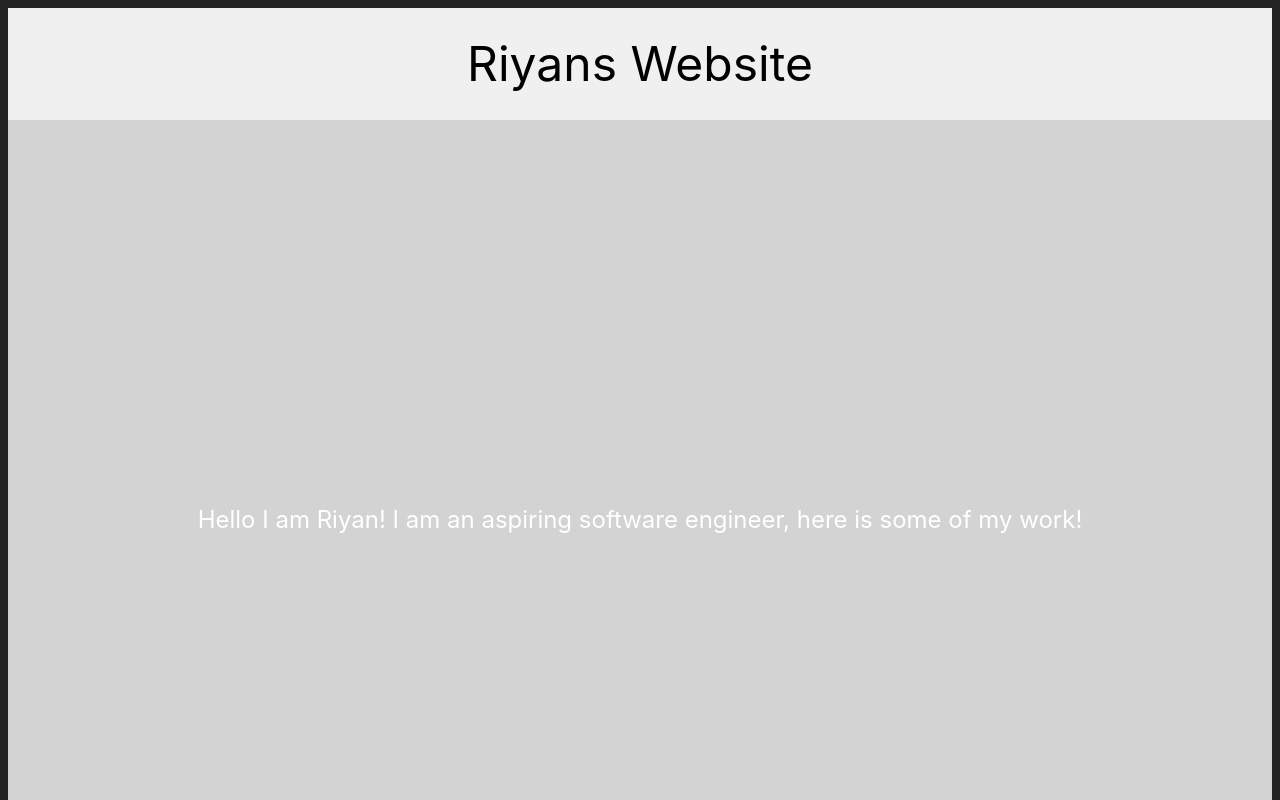
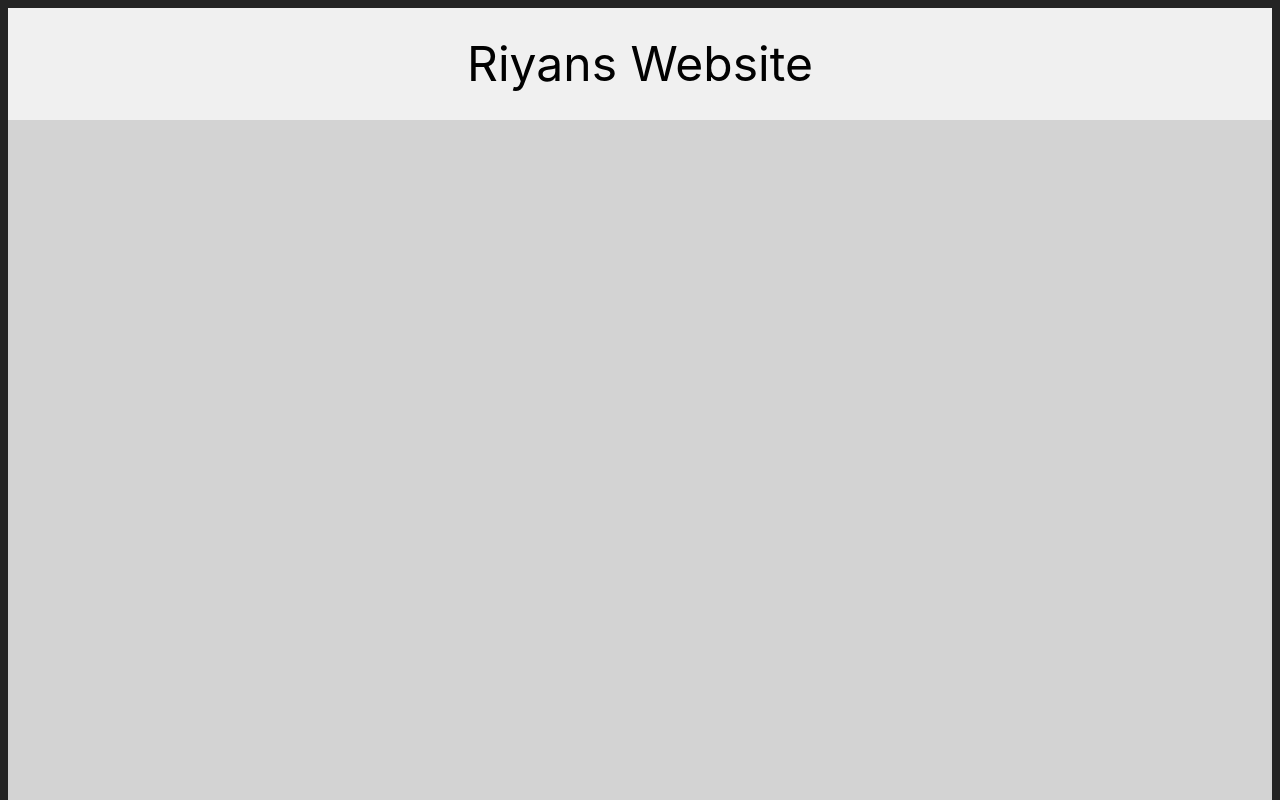
Before and after one commit to RiMustafa/personal_website, a React (Vite) app: page / in a window 1280 px wide. Shown: the top 800 px of the page. Built offline with nearby package versions, Linux system fonts and the light colour scheme.

Commit message:
feat: view

```diff
--- a/src/App.css
+++ b/src/App.css
@@ -8,13 +8,13 @@
 .section {
   height: 100vh;
   display: flex;
-  justify-content: center;
-  align-items: center;
+  justify-content: left;
+  align-items: last baseline;
   font-size: 24px;
   color: white;
 }
 
-.section-light-grey {
+.section-white {
   background-color: #d3d3d3;
 }
 
--- a/src/App.jsx
+++ b/src/App.jsx
@@ -6,7 +6,7 @@ function App() {
     <header className='header'>
     Riyans Website
     </header>
-      <div className="section section-light-grey">
+      <div className="section section-white">
         Hello I am Riyan! I am an aspiring software engineer, here is some of my work!
       </div>
       <div className="Github">
```
